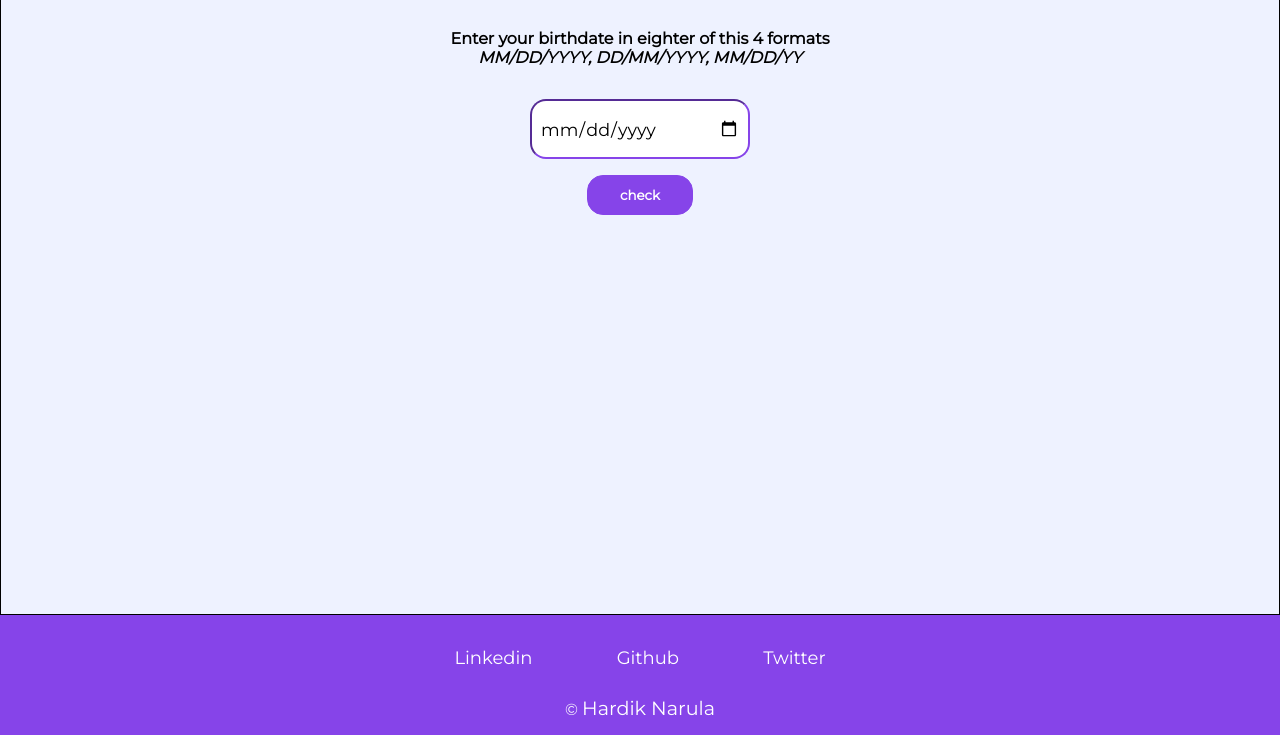
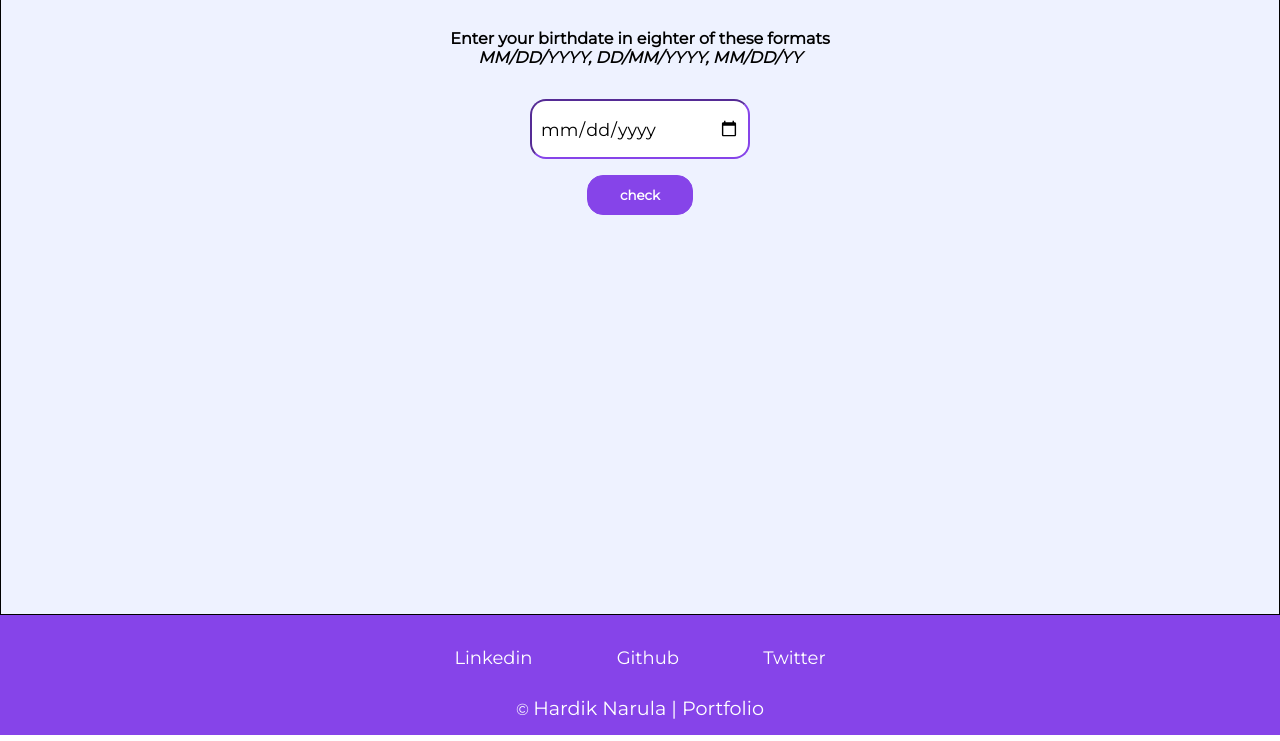
Before and after one commit to HardikN19/BirthDayPalindrom, a plain HTML site: page index.html in a window 1280 px wide. Shown: the part 59-800 px from the top of the page. Drawn offline with Linux system fonts and the light colour scheme.

Commit message:
text: text update

```diff
--- a/index.html
+++ b/index.html
@@ -14,7 +14,7 @@
     <div class="main">
 
         <h2>Birthdate Palindrome Checker!</h2>
-         <p><b>Enter your birthdate in eighter of this 4 formats <br><i>MM/DD/YYYY, DD/MM/YYYY, MM/DD/YY</i></b></p>
+         <p><b>Enter your birthdate in eighter of these formats <br><i>MM/DD/YYYY,  DD/MM/YYYY,  MM/DD/YY</i></b></p>
 
         <div class="main2">
             <input type="date" class="inpt">
@@ -43,7 +43,7 @@
             </ul>
             <br>
             <div class="legacyText">
-                &COPY; <a id="legacyText" href="https://hardiknarula-portfolio.netlify.app/">Hardik Narula</a>
+                &COPY; <a id="legacyText" href="https://hardiknarula-portfolio.netlify.app/">Hardik Narula | Portfolio</a>
             </div>
         </footer>
 
```
